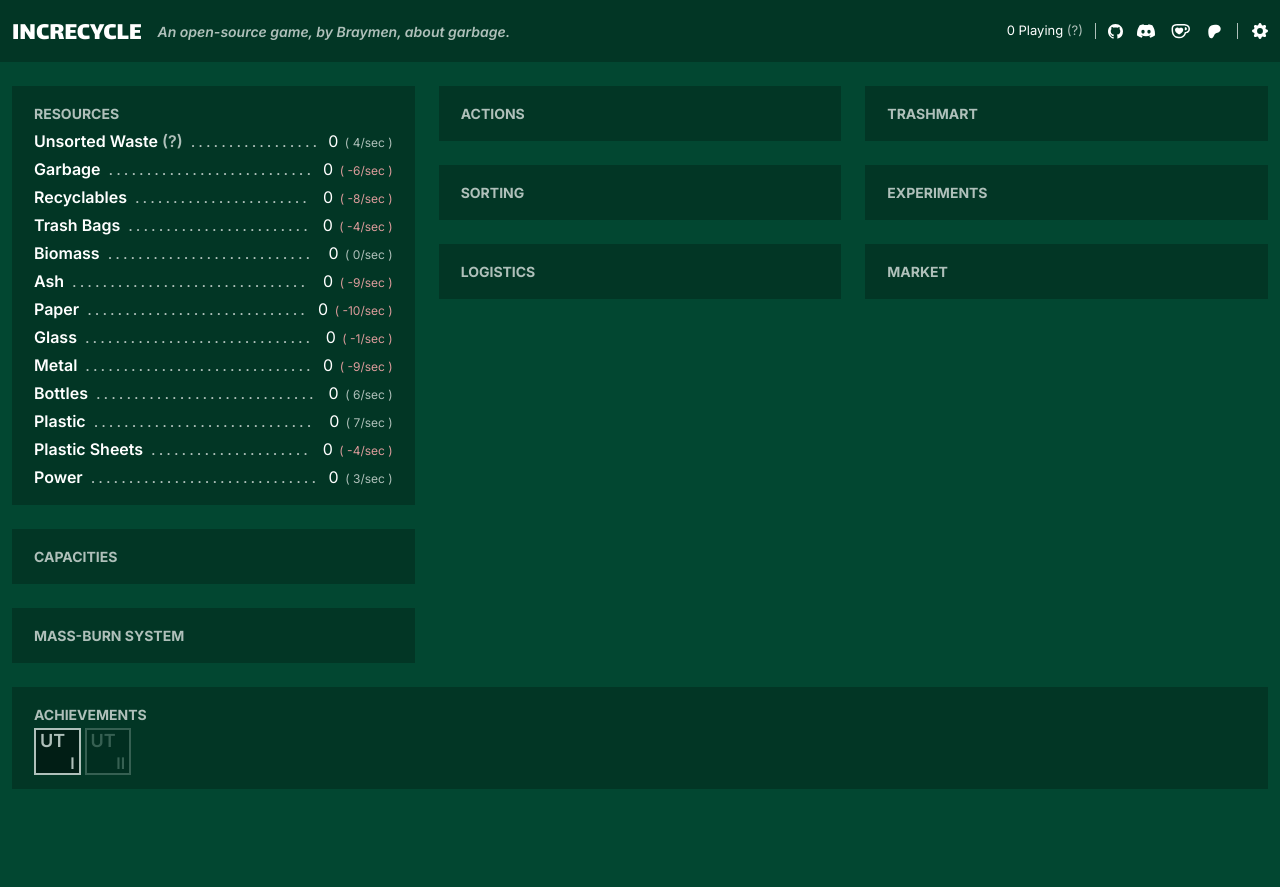
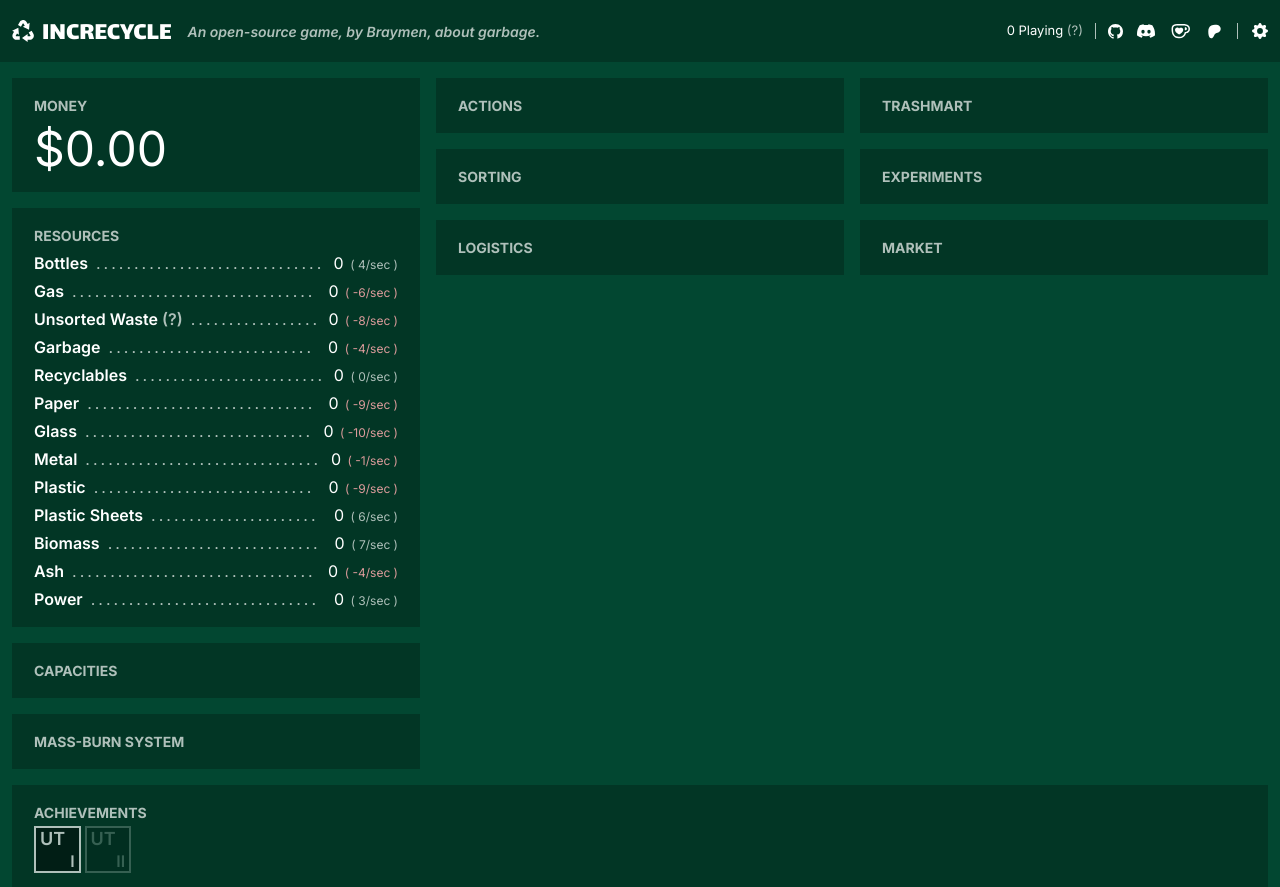
Before and after one commit to braymen/increcycle, a React (Vite) app: page / in a window 1280 px wide. Before the commit the page ends 800 px from the top, so only its background shows below. Built offline with nearby package versions, Linux system fonts and the light colour scheme; no server answers.

Commit message:
feat: new icon, money panel, and resource organization

```diff
--- a/src/content/resources.ts
+++ b/src/content/resources.ts
@@ -6,6 +6,12 @@ interface Resource {
 }
 
 export const ResourcesJSON: Resource[] = [
+    {
+        name: 'Bottles',
+    },
+    {
+        name: 'Gas',
+    },
     {
         name: 'Unsorted Waste',
         description: 'Most basic form of municiple waste',
@@ -17,15 +23,6 @@ export const ResourcesJSON: Resource[] = [
         name: 'Recyclables',
     },
     {
-        name: 'Trash Bags',
-    },
-    {
-        name: 'Biomass',
-    },
-    {
-        name: 'Ash',
-    },
-    {
         name: 'Paper',
     },
     {
@@ -35,13 +32,16 @@ export const ResourcesJSON: Resource[] = [
         name: 'Metal',
     },
     {
-        name: 'Bottles',
-    },
-    {
         name: 'Plastic',
     },
     {
         name: 'Plastic Sheets',
+    },
+    {
+        name: 'Biomass',
+    },
+    {
+        name: 'Ash',
     },
     {
         name: 'Power',
--- a/src/ui/styles/App.css
+++ b/src/ui/styles/App.css
@@ -100,6 +100,17 @@ button:active {
     font-family: 'Lalezar', 'Segoe UI', sans-serif;
 }
 
+.app-title-main {
+    display: flex;
+    align-items: center;
+    gap: 8px;
+}
+
+.app-title-icon {
+    height: 22px;
+    width: 22px;
+}
+
 .app-sub-title {
     font-size: 14px;
     font-weight: 600;
@@ -159,7 +170,7 @@ button:active {
 .columns {
     display: grid;
     grid-template-columns: repeat(3, minmax(0, 1fr));
-    gap: 24px;
+    gap: 16px;
     align-items: start;
 }
 
@@ -168,7 +179,7 @@ button:active {
 }
 
 .panel {
-    margin-top: 24px;
+    margin-top: 16px;
     background-color: var(--bg-1);
     color: var(--text-color-light);
     padding: 14px 8px;
--- a/src/ui/views/App.tsx
+++ b/src/ui/views/App.tsx
@@ -17,6 +17,7 @@ import Logistics from './Logistics'
 import Market from './Market'
 import Achievements from './Achievements'
 import { clearSoundEvents, addSoundEvents } from '../../scripts/sounds'
+import Money from './Money'
 
 function App() {
     const state = useGameState()
@@ -40,6 +41,7 @@ function App() {
                 <div className="content-container">
                     <div className="columns">
                         <div className="column">
+                            <Money />
                             <Resources />
                             <Capacities />
                             <MassBurnSystem />
--- /dev/null
+++ b/src/ui/views/Money.tsx
@@ -0,0 +1,14 @@
+import Panel from '../components/Panel'
+import { useGameState } from '../state/GameContext'
+
+function Money() {
+    const state = useGameState()
+
+    return (
+        <Panel title="Money">
+            <div style={{ fontSize: '48px' }}>${state.money.toFixed(2)}</div>
+        </Panel>
+    )
+}
+
+export default Money
--- a/src/ui/views/Navbar.tsx
+++ b/src/ui/views/Navbar.tsx
@@ -1,5 +1,6 @@
 import { PlayerCount } from '../state/PlayerCount'
 import SocialLinks from '../components/SocialLinks'
+import faviconIcon from '../assets/favicon.svg'
 
 interface Props {
     showSettings: Function
@@ -12,7 +13,10 @@ function Navbar({ showSettings }: Props) {
         <div className="app-header-container">
             <div className="app-header">
                 <span className="app-title" style={{}}>
-                    <span style={{ paddingTop: '6px' }}>Increcycle</span>{' '}
+                    <span className="app-title-main">
+                        <img className="app-title-icon" src={faviconIcon} />
+                        <span style={{ paddingTop: '6px' }}>Increcycle</span>
+                    </span>
                     <span className="app-sub-title">An open-source game, by Braymen, about garbage.</span>
                 </span>
                 <div className="app-header-right">
```
Also changed, not shown: public/favicon.svg, src/ui/assets/favicon.svg (added).
